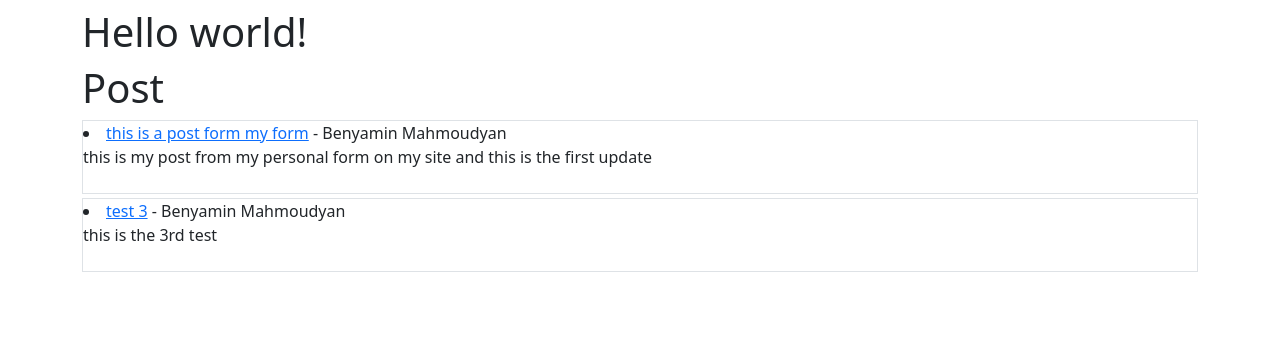
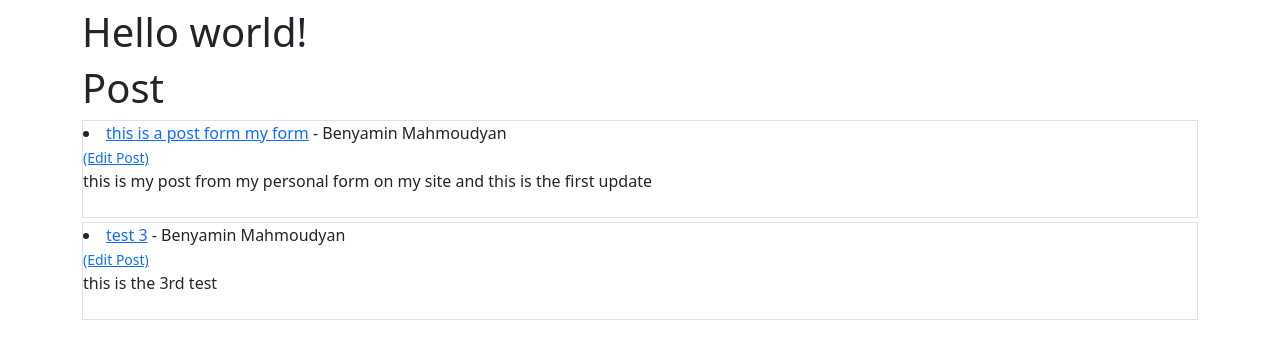
Before and after one commit to bny1485/django-blog, a Django app: page / in a window 1280 px wide. Shown: the part 56-415 px from the top of the page. Run offline with Django 3.2, Linux system fonts and the light colour scheme; data comes from the database, SQL or seed files in the repository; both versions use the stored data as it was after the commit.

Commit message:
update post

```diff
--- a/ablog/theblog/templates/article_details.html
+++ b/ablog/theblog/templates/article_details.html
@@ -12,7 +12,9 @@
     <li>{{ post.title }}</a> - {{ post.author.get_full_name }}<br>
         {{ post.body }}
     </li>
+    <a href="{% url 'update-post' post.pk %}"><small>(Edit Post)</small></a><br>
     <br>
+
 </ul>
 <a type="button" class="btn btn-secondary" href="{% url 'home' %}">back</a>
 {% endblock content %}
--- a/ablog/theblog/templates/home.html
+++ b/ablog/theblog/templates/home.html
@@ -7,6 +7,7 @@
 {% for post in object_list %}
 <div class="border mt-1">
     <li><a href="{% url 'article-detail' post.pk %}">{{ post.title }}</a> - {{ post.author.get_full_name }}<br>
+        <a href="{% url 'update-post' post.pk %}"><small>(Edit Post)</small></a><br>
         {{ post.body }}
     </li>
     <br>
--- a/ablog/theblog/urls.py
+++ b/ablog/theblog/urls.py
@@ -1,10 +1,11 @@
 from django.urls import path, include
 # from . import views
-from .views import HomeView, ArticleDetailView, AddPostView
+from .views import HomeView, ArticleDetailView, AddPostView, UpdatePostView
 
 urlpatterns = [
     # path('', views.home, name='home'),
     path('', HomeView.as_view(), name='home'),
     path('article/<int:pk>', ArticleDetailView.as_view(), name='article-detail'),
     path('add_post/', AddPostView.as_view(), name='add_post'),
+    path('article/edit/<int:pk>', UpdatePostView.as_view(), name="update-post"),
 ]
--- a/ablog/theblog/views.py
+++ b/ablog/theblog/views.py
@@ -1,7 +1,7 @@
 from django.shortcuts import render
-from django.views.generic import ListView, DetailView, CreateView
+from django.views.generic import ListView, DetailView, CreateView, UpdateView
 from .models import Post
-from .forms import PostForm
+from .forms import PostForm, EditForm
 
 
 # def home(request):
@@ -23,3 +23,10 @@ class AddPostView(CreateView):
     form_class = PostForm
     # fields = '__all__'
     # fields = ('title', 'body')
+
+
+class UpdatePostView(UpdateView):
+    model = Post
+    form_class = EditForm
+    template_name = 'update_post.html'
+    # fields = ['title', 'title_tag', 'body']
```
Also changed, not shown: ablog/theblog/forms.py (+11 -0 lines), ablog/theblog/templates/update_post.html (added, +16 -0 lines), ablog/db.sqlite3.
